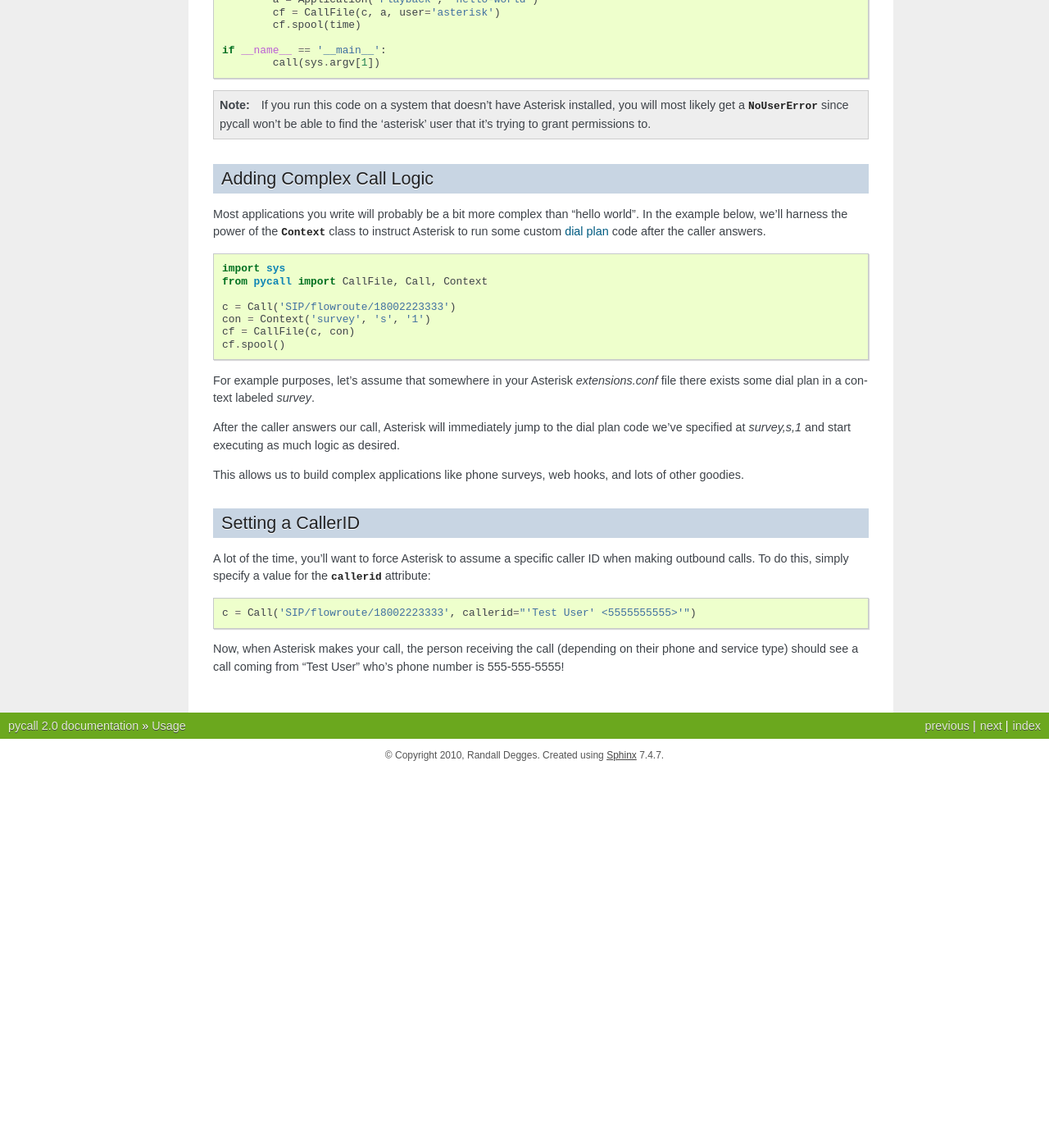
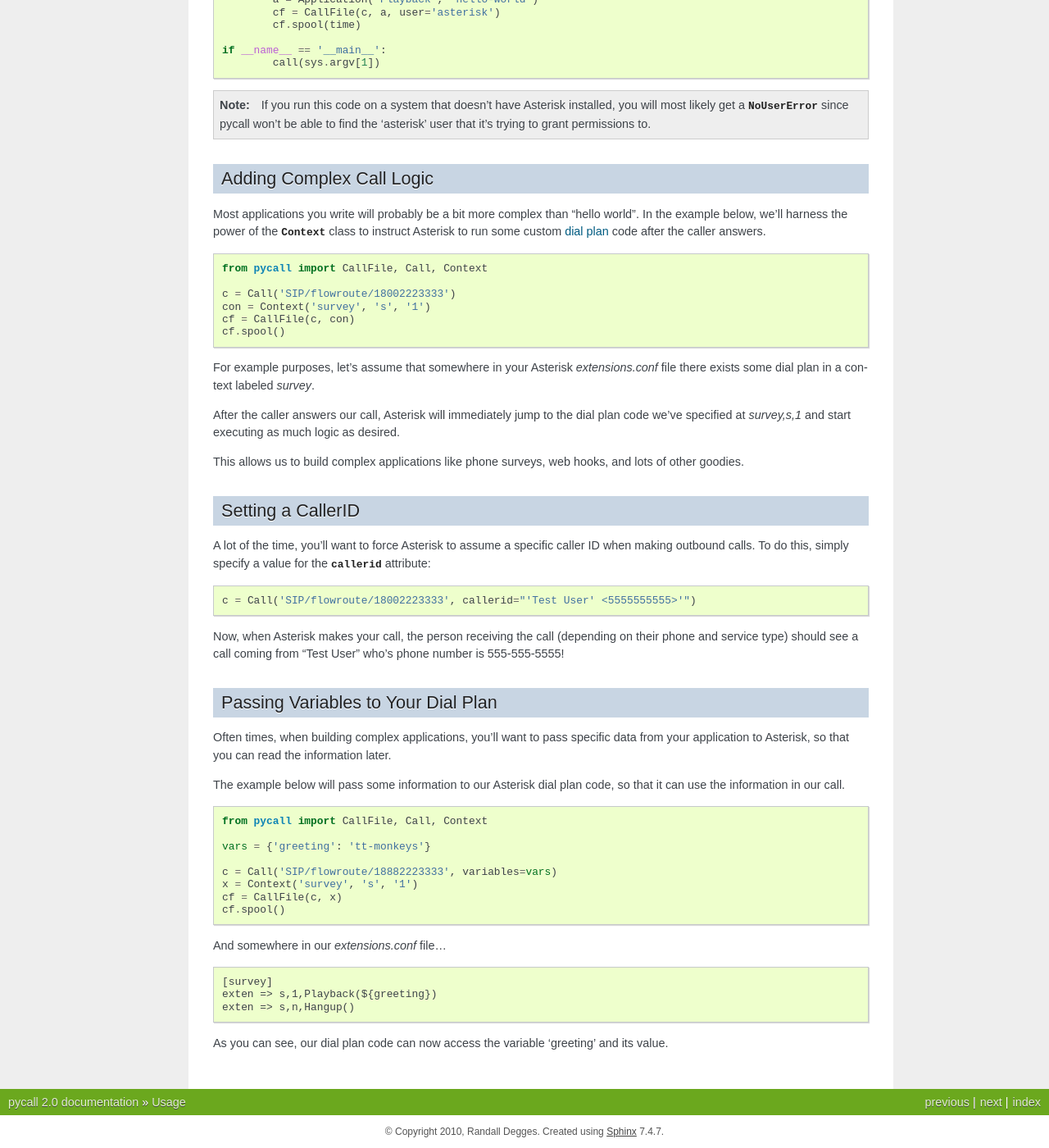
Before and after one commit to rdegges/pycall, a Sphinx documentation site: the page built from docs/usage.rst, in a window 1280 px wide and 1400 px high, scrolled down 2595 px. Shown: the whole window at 82% size. Built offline with Sphinx 7.4.7, drawn with Linux system fonts in a browser that asks for light colours; before the commit the page ends 3536 px from its top, so only the background shows below that; some of the changed text lies outside the part shown.

Commit message:
Adding docs on passing variables to call files.

```diff
--- a/docs/usage.rst
+++ b/docs/usage.rst
@@ -195,7 +195,6 @@ world". In the example below, we'll harness the power of the
 `dial plan <http://www.voip-info.org/tiki-index.php?page=Asterisk%20config%20extensions.conf>`_
 code after the caller answers. ::
 
-	import sys
 	from pycall import CallFile, Call, Context
 
 	c = Call('SIP/flowroute/18002223333')
@@ -227,3 +226,32 @@ when making outbound calls. To do this, simply specify a value for the
 Now, when Asterisk makes your call, the person receiving the call (depending on
 their phone and service type) should see a call coming from "Test User" who's
 phone number is 555-555-5555!
+
+
+Passing Variables to Your Dial Plan
+-----------------------------------
+
+Often times, when building complex applications, you'll want to pass specific
+data from your application to Asterisk, so that you can read the information
+later.
+
+The example below will pass some information to our Asterisk dial plan code, so
+that it can use the information in our call. ::
+
+	from pycall import CallFile, Call, Context
+
+	vars = {'greeting': 'tt-monkeys'}
+
+	c = Call('SIP/flowroute/18882223333', variables=vars)
+	x = Context('survey', 's', '1')
+	cf = CallFile(c, x)
+	cf.spool()
+
+And somewhere in our `extensions.conf` file... ::
+
+	[survey]
+	exten => s,1,Playback(${greeting})
+	exten => s,n,Hangup()
+
+As you can see, our dial plan code can now access the variable 'greeting' and
+its value.
```
